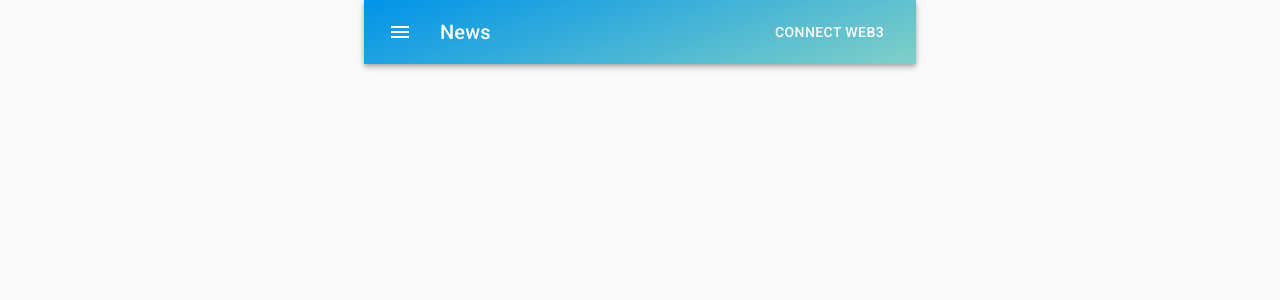
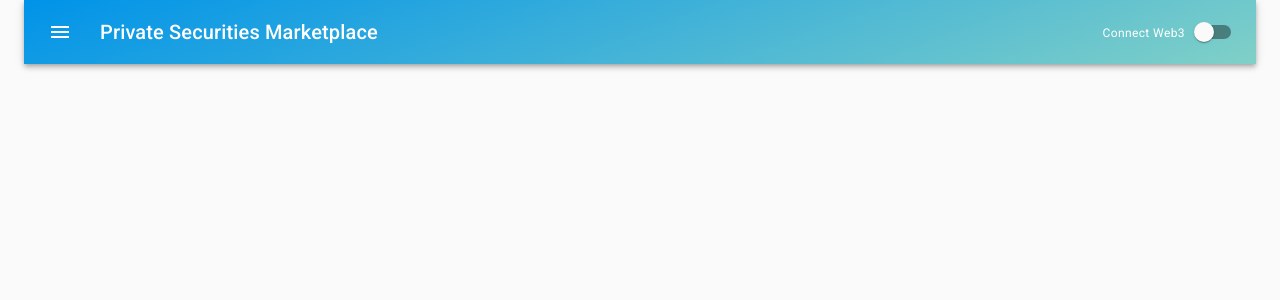
Before and after one commit to shuloh/entanglement-exchange, a React (Create React App) app: page /#/ in a window 1280 px wide. Shown: the top 300 px of the page. Built offline with nearby package versions, Linux system fonts and the light colour scheme.

Commit message:
web3 connector button on navbar

```diff
--- a/src/Home.js
+++ b/src/Home.js
@@ -7,7 +7,7 @@ export default function Home() {
   return (
     <div>
       <CssBaseline />
-      <Container maxWidth="sm">
+      <Container width="75%">
         <NavBar />
       </Container>
     </div>
--- a/src/NavBar.jsx
+++ b/src/NavBar.jsx
@@ -4,6 +4,9 @@ import AppBar from "@material-ui/core/AppBar";
 import Toolbar from "@material-ui/core/Toolbar";
 import Typography from "@material-ui/core/Typography";
 import Button from "@material-ui/core/Button";
+import FormGroup from "@material-ui/core/FormGroup";
+import FormControlLabel from "@material-ui/core/FormControlLabel";
+import Switch from "@material-ui/core/Switch";
 import IconButton from "@material-ui/core/IconButton";
 import MenuIcon from "@material-ui/icons/Menu";
 import getWeb3 from "./utils/getWeb3";
@@ -14,6 +17,10 @@ const useStyles = makeStyles(theme => ({
   root: {
     flexGrow: 1,
     background: "linear-gradient(160deg, #0093E9 0%, #80D0C7 100%)"
+  },
+  connector: {
+    display: "flex",
+    flexWrap: "wrap"
   },
   menuButton: {
     marginRight: theme.spacing(2)
@@ -26,7 +33,7 @@ const useStyles = makeStyles(theme => ({
 export default function NavBar() {
   const classes = useStyles();
   const { state, dispatch } = useContext(Store);
-  async function connectWeb3() {
+  const connectWeb3 = async () => {
     try {
       // Get network provider and web3 instance.
       const web3 = await getWeb3();
@@ -57,9 +64,9 @@ export default function NavBar() {
       // Catch any errors for any of the above operations.
       alert("error:" + JSON.stringify(error));
     }
-    console.log(state);
-  }
+  };
   return (
+    <React.Fragment>
       <AppBar position="static" className={classes.root}>
         <Toolbar>
           <IconButton
@@ -71,15 +78,34 @@ export default function NavBar() {
             <MenuIcon />
           </IconButton>
           <Typography variant="h6" className={classes.title}>
-          News
+            Private Securities Marketplace
           </Typography>
-        <Typography variant="subtitle2" className={classes.title}>
-          {state.user}
+          <FormGroup className={classes.connector}>
+            <FormControlLabel
+              className={classes.connector}
+              labelPlacement="start"
+              control={
+                <Switch
+                  className={classes.connector}
+                  checked={state.account !== null}
+                  disabled={state.account !== null}
+                  onChange={connectWeb3}
+                  aria-label="connect switch"
+                />
+              }
+              label={
+                <Typography
+                  variant="caption"
+                  className={classes.title}
+                  gutterBottom
+                >
+                  {state.account ? state.account : "Connect Web3"}
                 </Typography>
-        <Button color="inherit" onClick={connectWeb3}>
-          {state.user ? state.user : "Connect Web3"}
-        </Button>
+              }
+            />
+          </FormGroup>
         </Toolbar>
       </AppBar>
+    </React.Fragment>
   );
 }
--- a/src/utils/getWeb3.js
+++ b/src/utils/getWeb3.js
@@ -1,38 +1,30 @@
 import Web3 from "web3";
 
-const getWeb3 = () =>
-  new Promise((resolve, reject) => {
+const getWeb3 = async () => {
   // Wait for loading completion to avoid race conditions with web3 injection timing.
-    window.addEventListener("load", async () => {
   // Modern dapp browsers...
   if (window.ethereum) {
+    window.ethereum.autoRefreshOnNetworkChange = false;
     const web3 = new Web3(window.ethereum);
-        try {
     // Request account access if needed
     await window.ethereum.enable();
     // Acccounts now exposed
-          resolve(web3);
-        } catch (error) {
-          reject(error);
-        }
+    return web3;
   }
   // Legacy dapp browsers...
   else if (window.web3) {
     // Use Mist/MetaMask's provider.
     const web3 = window.web3;
     console.log("Injected web3 detected.");
-        resolve(web3);
+    return web3;
   }
   // Fallback to localhost; use dev console port by default...
   else {
-        const provider = new Web3.providers.HttpProvider(
-          "http://127.0.0.1:8545"
-        );
+    const provider = new Web3.providers.HttpProvider("http://127.0.0.1:8545");
     const web3 = new Web3(provider);
     console.log("No web3 instance injected, using Local web3.");
-        resolve(web3);
+    return web3;
   }
-    });
-  });
+};
 
 export default getWeb3;
```
Lines whose indentation alone changed are shown as unchanged.
